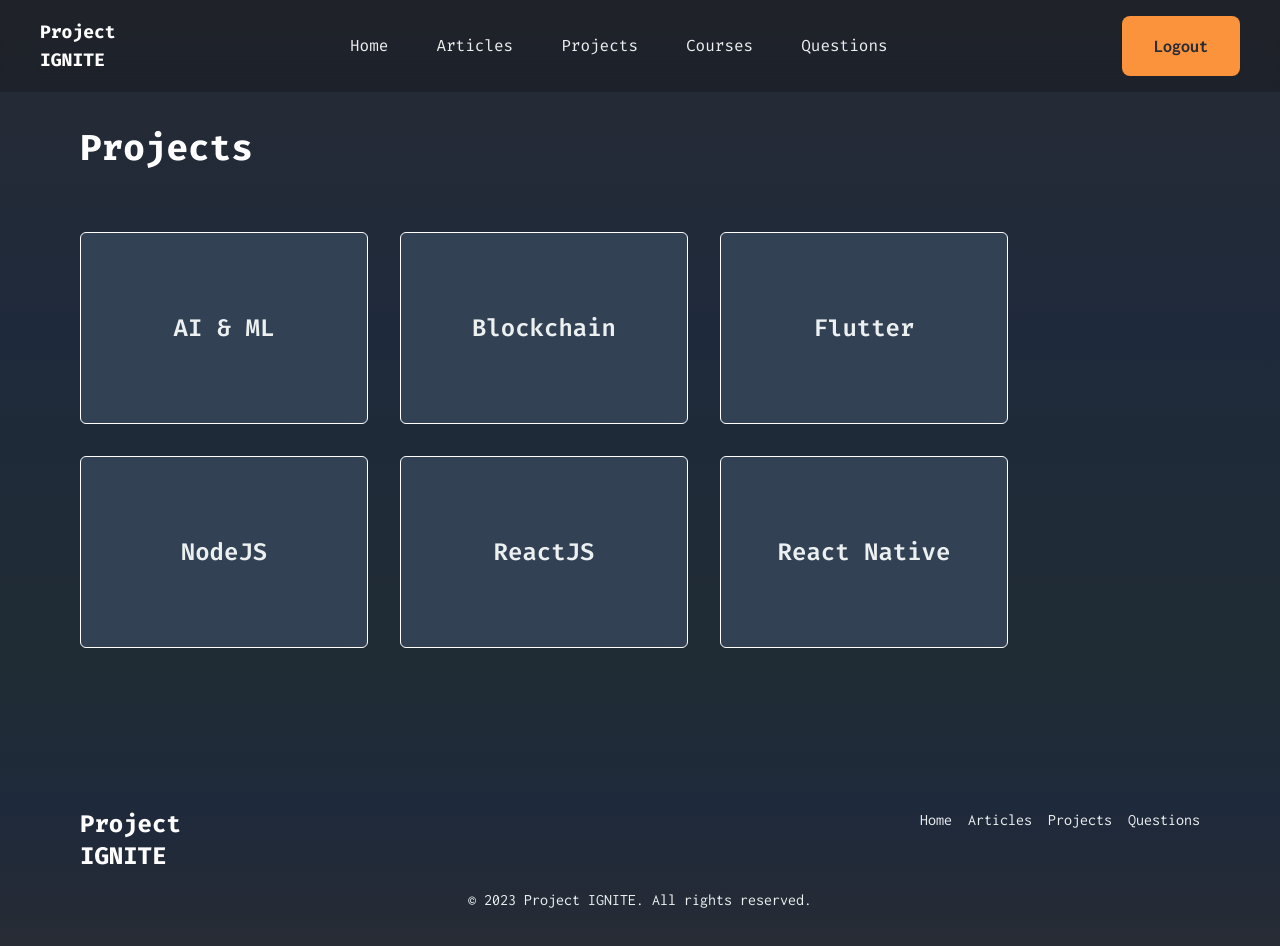
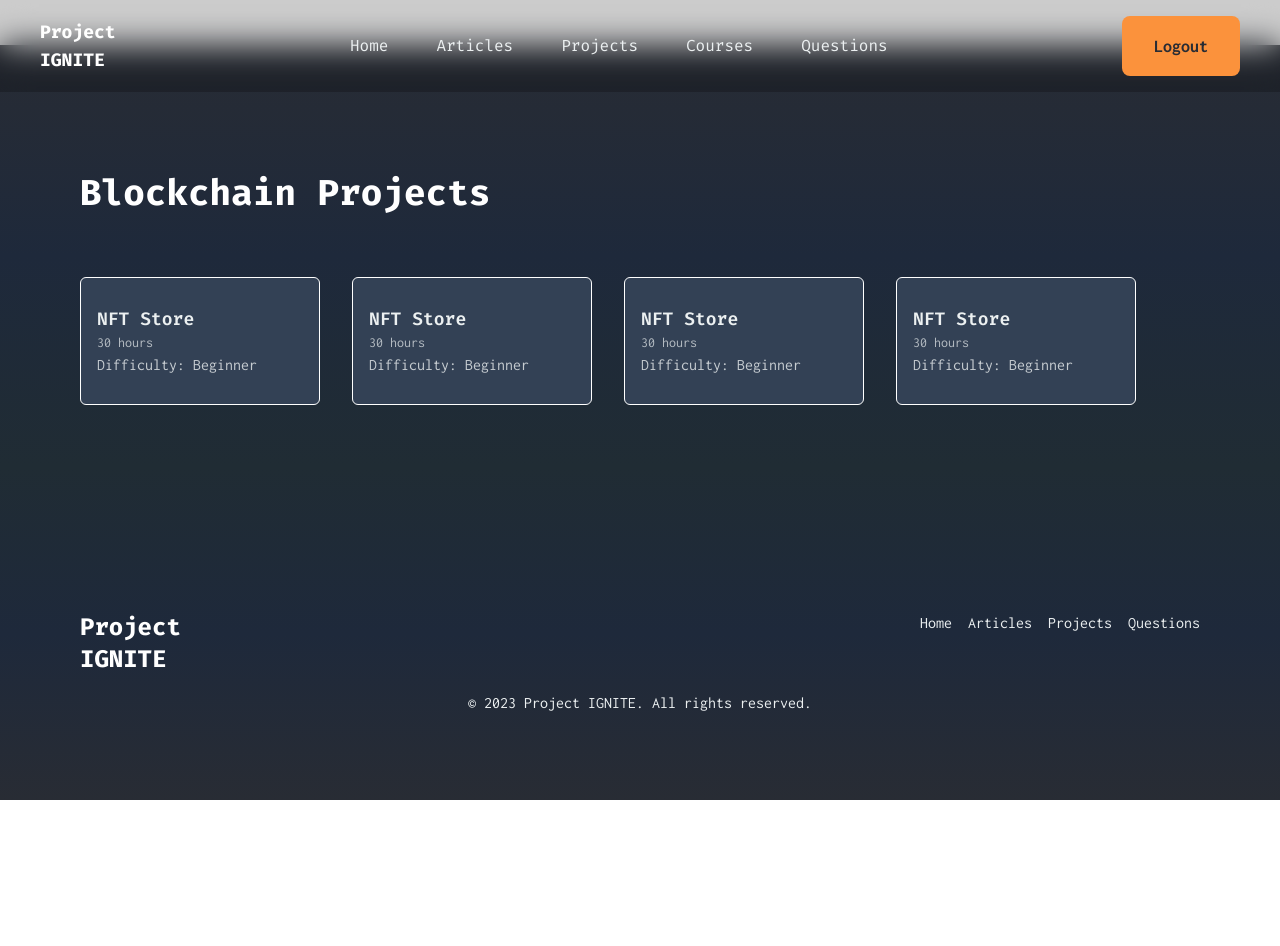
Before and after one commit to Krishnanand2517/project-ignite, a React (Vite) app in the folder frontend/: page / in a window 1280 px wide. Shown: the top 946 px of the page. After the commit the page ends 800 px from the top, so only its background shows below. Built offline with nearby package versions, Linux system fonts and the light colour scheme.

Commit message:
feat: Add project page for individual categories

```diff
--- a/frontend/src/App.jsx
+++ b/frontend/src/App.jsx
@@ -2,6 +2,7 @@ import { Footer, Header } from "./components";
 import Article from "./pages/Article";
 import Articles from "./pages/Articles";
 import Login from "./pages/Login";
+import ProjectCategory from "./pages/ProjectCategory";
 import Projects from "./pages/Projects";
 import Questions from "./pages/Questions";
 import Register from "./pages/Register";
@@ -12,7 +13,7 @@ const App = () => {
       <div className="w-full">
         <Header />
       </div>
-      <Projects />
+      <ProjectCategory />
       <div className="w-full pt-36 pb-10 px-20 bg-gradient-to-t from-primary via-slate-800 to-secondary">
         <Footer />
       </div>
--- a/frontend/src/components/ProjectCard.jsx
+++ b/frontend/src/components/ProjectCard.jsx
@@ -1,10 +1,14 @@
-const ProjectCard = ({ slug, title }) => {
+const ProjectCard = ({ slug, title, difficulty, duration }) => {
   return (
     <a href={slug}>
-      <div className="w-72 h-48 flex items-center bg-slate-700 font-inconsolata text-secondary border border-white rounded-md hover:bg-black hover:bg-opacity-20 hover:backdrop-blur-3xl">
-        <h3 className="w-full text-center font-fira font-semibold text-2xl 2xl:text-4xl">
-          {title}
-        </h3>
+      <div className="w-60 2xl:w-72 h-32 2xl:h-44 flex flex-col justify-center bg-slate-700 font-inconsolata text-secondary border border-white rounded-md hover:bg-black hover:bg-opacity-20 hover:backdrop-blur-3xl">
+        <div className="px-4 2xl:px-8">
+          <h3 className="w-full font-fira font-semibold text-lg 2xl:text-2xl">
+            {title}
+          </h3>
+          <p className="text-sm 2xl:text-base opacity-70">{duration}</p>
+          <p className="2xl:text-xl opacity-80">Difficulty: {difficulty}</p>
+        </div>
       </div>
     </a>
   );
--- /dev/null
+++ b/frontend/src/components/ProjectCategoryCard.jsx
@@ -0,0 +1,13 @@
+const ProjectCategoryCard = ({ slug, title }) => {
+  return (
+    <a href={slug}>
+      <div className="w-72 h-48 flex items-center bg-slate-700 font-inconsolata text-secondary border border-white rounded-md hover:bg-black hover:bg-opacity-20 hover:backdrop-blur-3xl">
+        <h3 className="w-full text-center font-fira font-semibold text-2xl 2xl:text-4xl">
+          {title}
+        </h3>
+      </div>
+    </a>
+  );
+};
+
+export default ProjectCategoryCard;
--- a/frontend/src/components/index.js
+++ b/frontend/src/components/index.js
@@ -14,6 +14,7 @@ import LoginForm from "./LoginForm";
 import RegisterForm from "./RegisterForm";
 import ArticleCard from "./ArticleCard";
 import QuestionCard from "./QuestionCard";
+import ProjectCategoryCard from "./ProjectCategoryCard";
 import ProjectCard from "./ProjectCard";
 import CodeBlock from "./CodeBlock";
 import Likes from "./Likes";
@@ -36,6 +37,7 @@ export {
   RegisterForm,
   ArticleCard,
   QuestionCard,
+  ProjectCategoryCard,
   ProjectCard,
   CodeBlock,
   Likes,
--- a/frontend/src/pages/Article.jsx
+++ b/frontend/src/pages/Article.jsx
@@ -267,7 +267,7 @@ const Article = () => {
       <div className="w-full border border-white rounded-lg shadow-xl shadow-blue-400 mb-20">
         <img src={article.imgPath} alt={article.title} className="rounded-lg" />
       </div>
-      <h1 className="mb-16 text-6xl 2xl:text-8xl text- font-fira font-bold text-primary">
+      <h1 className="mb-16 text-6xl 2xl:text-8xl font-fira font-bold text-primary">
         {article.title}
       </h1>
       <div className="w-full 2xl:text-xl">
--- /dev/null
+++ b/frontend/src/pages/ProjectCategory.jsx
@@ -0,0 +1,56 @@
+import { ProjectCard } from "../components";
+
+const ProjectCategory = () => {
+  const page = {
+    title: "Blockchain",
+    projects: [
+      {
+        title: "NFT Store",
+        duration: "30 hours",
+        difficulty: "Beginner",
+        slug: "/project-1",
+      },
+      {
+        title: "NFT Store",
+        duration: "30 hours",
+        difficulty: "Beginner",
+        slug: "/project-2",
+      },
+      {
+        title: "NFT Store",
+        duration: "30 hours",
+        difficulty: "Beginner",
+        slug: "/project-3",
+      },
+      {
+        title: "NFT Store",
+        duration: "30 hours",
+        difficulty: "Beginner",
+        slug: "/project-4",
+      },
+    ],
+  };
+
+  return (
+    <div className="w-full line-numbers pt-32 pb-4 px-20 bg-gradient-to-b from-primary via-slate-800 to-secondary">
+      <h1 className="mb-16 text-4xl 2xl:text-6xl font-fira font-bold text-primary">
+        {page.title} Projects
+      </h1>
+
+      <ul className="flex flex-wrap gap-8">
+        {page.projects.map((project) => (
+          <li key={project.slug}>
+            <ProjectCard
+              slug={project.slug}
+              title={project.title}
+              difficulty={project.difficulty}
+              duration={project.duration}
+            />
+          </li>
+        ))}
+      </ul>
+    </div>
+  );
+};
+
+export default ProjectCategory;
--- a/frontend/src/pages/Projects.jsx
+++ b/frontend/src/pages/Projects.jsx
@@ -1,4 +1,4 @@
-import { ProjectCard } from "../components";
+import { ProjectCategoryCard } from "../components";
 
 const Projects = () => {
   const projects = [
@@ -37,7 +37,7 @@ const Projects = () => {
       <ul className="flex flex-wrap gap-8">
         {projects.map((project) => (
           <li key={project.slug}>
-            <ProjectCard slug={project.slug} title={project.title} />
+            <ProjectCategoryCard slug={project.slug} title={project.title} />
           </li>
         ))}
       </ul>
```
